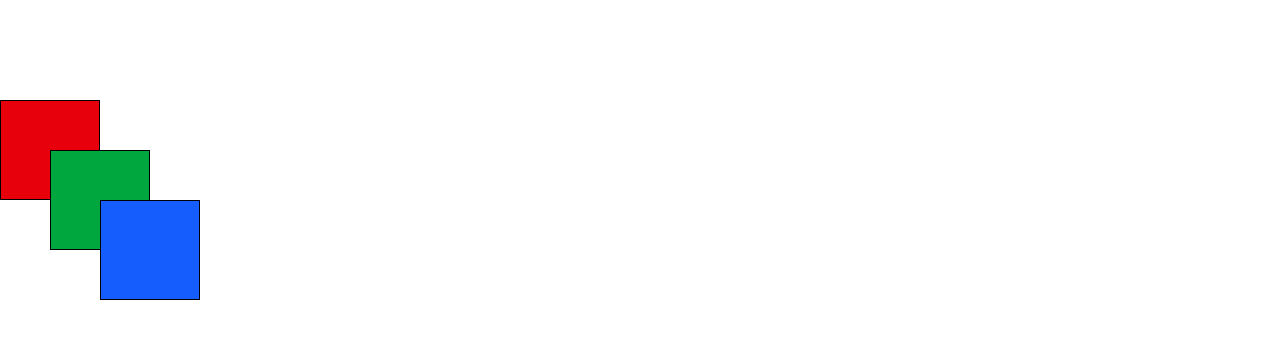
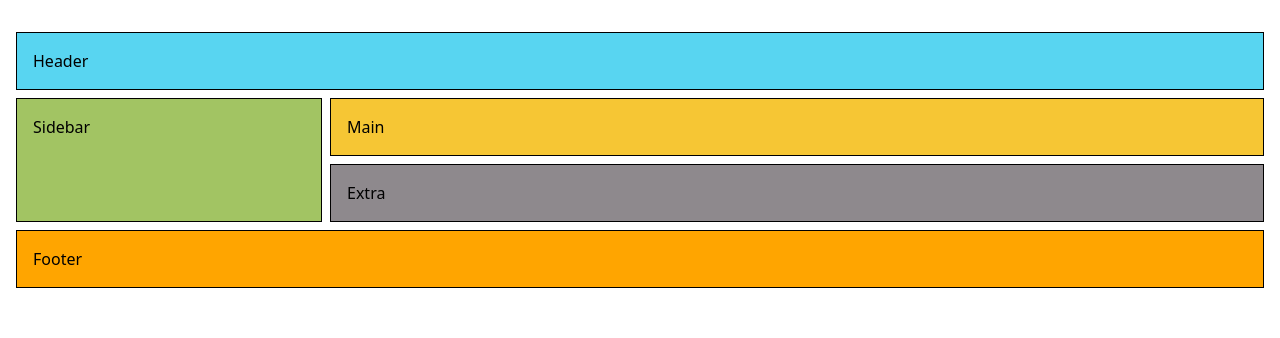
Before and after one commit to githubscientist/fsdcweeb41, a plain HTML site: page index.html in a window 1280 px wide. Drawn offline with nearby package versions, Linux system fonts and the light colour scheme.

Commit message:
tailwind css --grid layout

```diff
--- a/index.html
+++ b/index.html
@@ -7,8 +7,12 @@
         <script src="https://cdn.jsdelivr.net/npm/@tailwindcss/browser@4"></script>
     </head>
     <body>
-        <div class="border w-25 h-25 bg-green-600 relative top-[150px] left-[50px]"></div>
-        <div class="border w-25 h-25 bg-red-600"></div>
-        <div class="border w-25 h-25 bg-blue-600 relative left-[100px]"></div>
+        <div class="grid grid-cols-4 my-8 mx-4 gap-2">
+            <div class="border p-4 bg-[#58D5F1] col-start-1 col-end-5">Header</div>
+            <div class="border p-4 bg-[#A2C463] row-start-2 row-end-4">Sidebar</div>
+            <div class="border p-4 bg-[#F6C634] col-start-2 col-end-5">Main</div>
+            <div class="border p-4 bg-[#8E898D] col-start-2 col-end-5">Extra</div>
+            <div class="border p-4 bg-[#FFA500] col-start-1 col-end-5">Footer</div>
+        </div>
     </body>
 </html>
```
